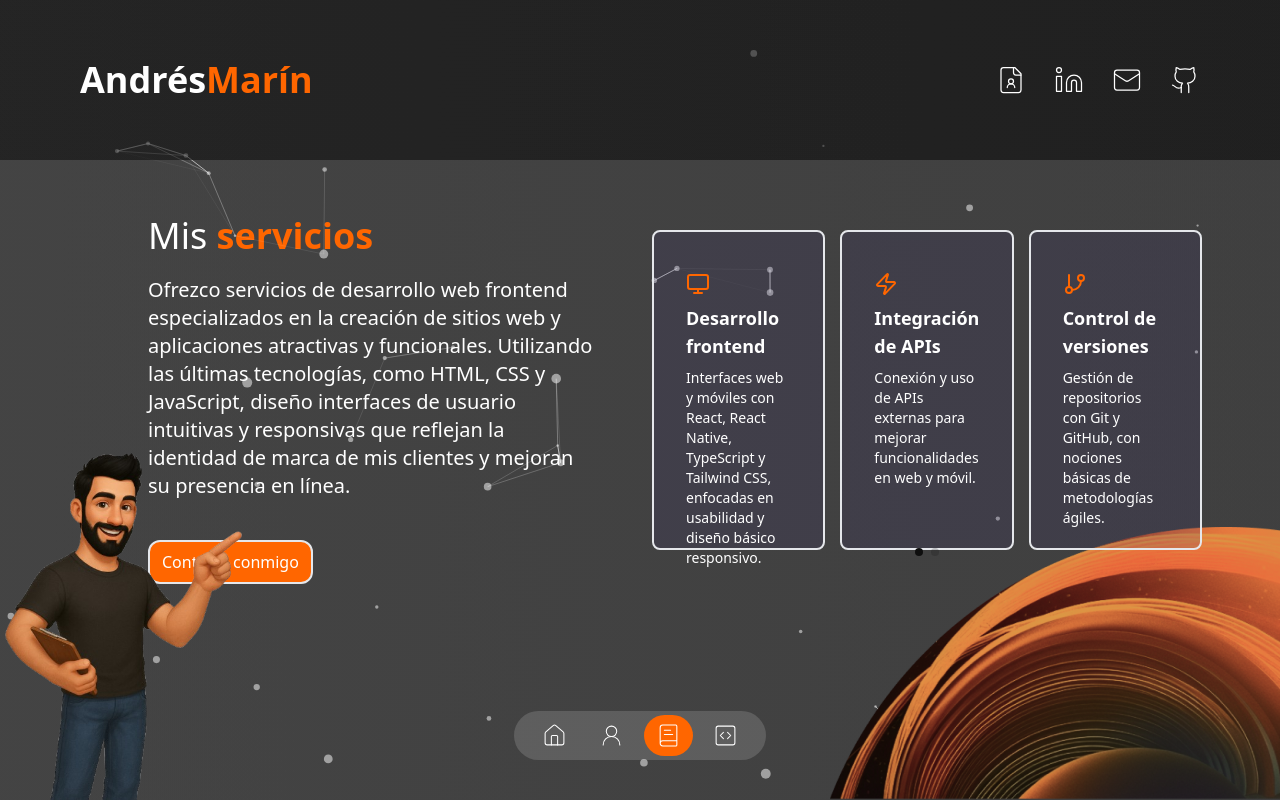
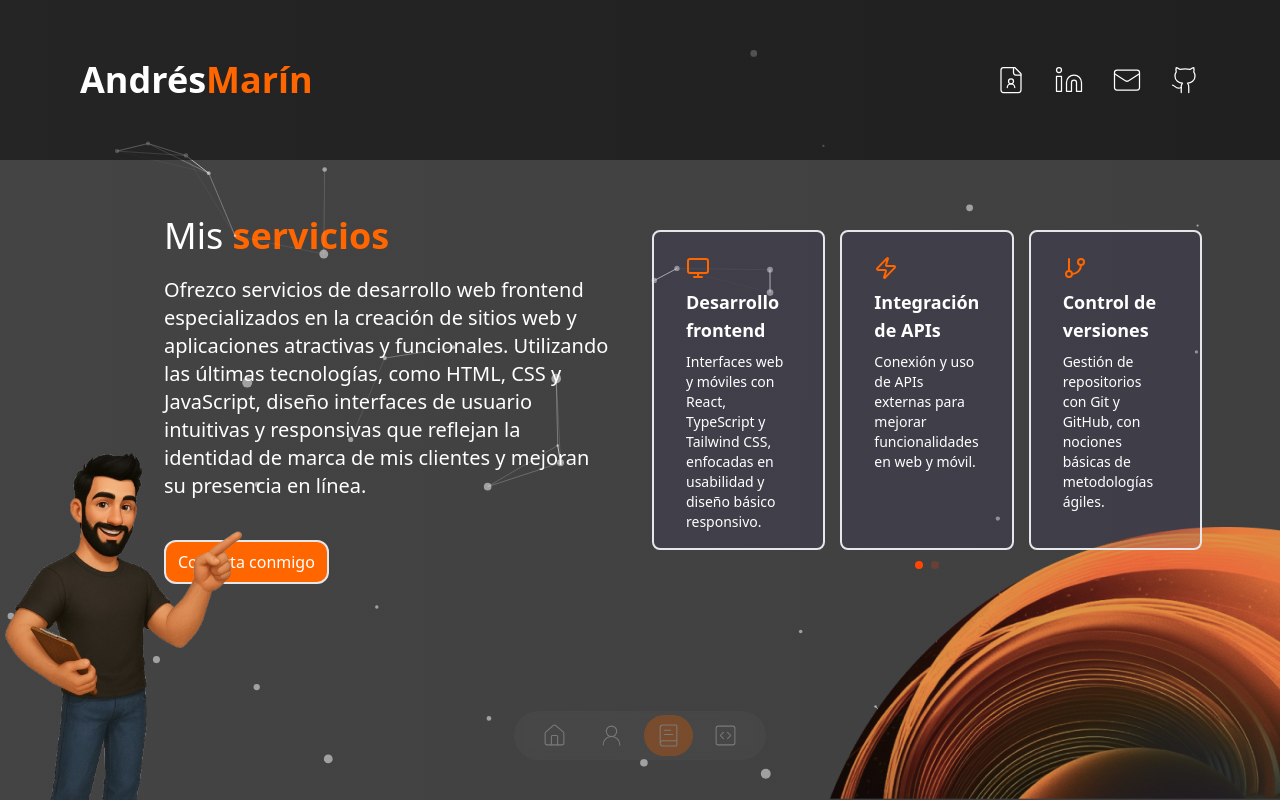
Before and after one commit to andresmarincelis/portfolio, a Next.js app: page /services in a window 1280 px wide. Built offline with nearby package versions, Linux system fonts and the light colour scheme.

Commit message:
Portfolio Ready

```diff
--- a/app/(routes)/services/page.tsx
+++ b/app/(routes)/services/page.tsx
@@ -16,10 +16,10 @@ const Services = () => {
       <CircleImage />
       <AvatarServices />
       <div
-        className="grid items-center justify-center h-screen max-w-5xl
-      gap-6 mx-auto md:grid-cols-2"
+        className="grid items-center justify-center min-h-screen max-w-5xl
+  gap-6 mx-auto md:grid-cols-2 px-4"
       >
-        <div className="max-w-[450px] mt-20 md:mt-0 ml-5">
+        <div className="max-w-[450px] mt-10 md:mt-0 md:ml-5">
           <h1 className="text-2xl leading-tight text-center md:text-left md:text-4xl md:mb-5">
             Mis
             <span className="font-bold text-secondary"> servicios</span>
--- a/app/globals.css
+++ b/app/globals.css
@@ -11,10 +11,13 @@ main {
   background: transparent;
 }
 
-.swiper-horizontal > .swiper-pagination-bullets .swiper-pagination-bullet,
-.swiper-pagination-horizontal.swiper-pagination-bullets
-  .swiper-pagination-bullet {
-  background-color: #0e0e0e;
+.swiper-horizontal > .swiper-pagination-bullets,
+.swiper-pagination-bullets.swiper-pagination-horizontal {
+  bottom: -5px !important; /* Ajusta el número según necesites */
+}
+
+.swiper-pagination-bullet {
+  background-color: orangered !important;
 }
 
 @layer utilities {
--- a/components/Avatar.tsx
+++ b/components/Avatar.tsx
@@ -7,13 +7,13 @@ const Avatar = () => {
   return (
     <MotionTransition
       position="bottom"
-      className="bottom-10 right-0 hidden md:inline-block md:absolute"
+      className="fixed bottom-0 right-0 hidden md:inline-block z-10"
     >
       <Image
         src="/avatar-2.png"
         width={350}
         height={350}
-        className="w-full h-full mt-20"
+        className="w-auto h-[350px]"
         alt="Avatar"
       />
     </MotionTransition>
--- a/components/NavBar.tsx
+++ b/components/NavBar.tsx
@@ -13,8 +13,10 @@ const NavBar = () => {
       position="right"
       className="fixed z-40 flex flex-col items-center justify-center w-full mt-auto h-max bottom-10"
     >
-      <nav>
-        <div className="flex items-center justify-center gap-2 px-4 py-1 rounded-full bg-white/15 background-blur-sm">
+      {/* Contenedor principal con grupo para manejar hover */}
+      <nav className="group">
+        {/* Navbar con opacidad baja y escala, ambas transicionan al hacer hover */}
+        <div className="flex items-center justify-center gap-2 px-4 py-1 rounded-full bg-white/10 backdrop-blur-sm opacity-30 scale-100 group-hover:opacity-100 group-hover:scale-105 transition-all duration-500">
           {itemsNavbar.map((item) => (
             <div
               key={item.id}
--- a/components/SliderServices.tsx
+++ b/components/SliderServices.tsx
@@ -26,14 +26,14 @@ const SliderServices = () => {
         clickable: true,
       }}
       modules={[Pagination]}
-      className="h-[280px] md:h-[340px] w-[270ox] md:w-[550px]"
+      className="h-[280px] md:h-[340px] w-[270px] md:w-[550px]"
     >
       {serviceData.map((item, index) => (
         <SwiperSlide key={index}>
           <div
-            className="flex px-8 py-10 h-auto md:h-[320px] rounded-lg
+            className="flex px-8 py-6 h-auto md:h-[320px] rounded-lg
   cursor-pointer bg-[rgba(65,47,123,0.15)] sm:flex-col gap-x-6 sm:gap-x-0
-  group hover:bg-[rgba(89,65,169,0.15)] transition-all duration-300
+  items-start group hover:bg-[rgba(89,65,169,0.15)] transition-all duration-300
   hover:border-secondary border-2"
           >
             <div className="flex mb-2 text-4xl text-secondary">{item.icon}</div>
--- a/components/TimeLine.tsx
+++ b/components/TimeLine.tsx
@@ -18,7 +18,7 @@ const TimeLine = () => {
                                         before:px-px before:bg-slate-300 sm:before:ml-[6.5rem]
                                         before:self-start before:-translate-x-1/2
                                         before:translate-y-3 after:absolute after:left-2
-                                        sm:after:left-0 after:w-2 after:h-2 after:bg-indigo-600
+                                        sm:after:left-0 after:w-2 after:h-2 after:bg-black
                                         after:border-4 after:box-content after:border-slate-50
                                         after:rounded-full sm:after:ml-[6.5rem] after:-translate-x-1/2
                                         after:translate-y-1.5"
--- a/data.tsx
+++ b/data.tsx
@@ -137,7 +137,7 @@ export const serviceData = [
     icon: <Monitor />,
     title: "Desarrollo frontend",
     description:
-      "Interfaces web y móviles con React, React Native, TypeScript y Tailwind CSS, enfocadas en usabilidad y diseño básico responsivo.",
+      "Interfaces web y móviles con React, TypeScript y Tailwind CSS, enfocadas en usabilidad y diseño básico responsivo.",
   },
   {
     icon: <Zap />,
```
